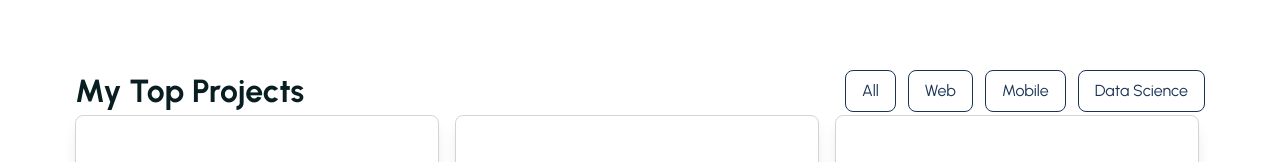
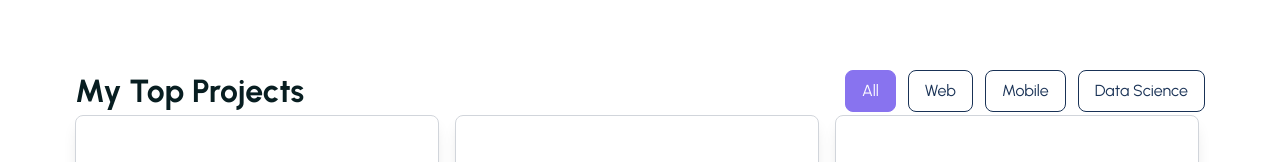
Before and after one commit to supuni97/my-portfolio, a React (Create React App) app: page / in a window 1280 px wide. Shown: the part 712-874 px from the top of the page. Built offline with nearby package versions, Linux system fonts and the light colour scheme.

Commit message:
updated package.json

```diff
--- a/package.json
+++ b/package.json
@@ -1,17 +1,20 @@
 {
   "name": "supuni-portfolio",
   "version": "0.1.0",
+  "homepage": "https://github.com/supuni97/my-portfolio",
   "private": true,
   "dependencies": {
     "@testing-library/jest-dom": "^5.17.0",
     "@testing-library/react": "^13.4.0",
     "@testing-library/user-event": "^13.5.0",
     "aos": "^2.3.4",
+    "gh-pages": "^6.3.0",
     "react": "^18.3.1",
     "react-countup": "^6.5.3",
     "react-dom": "^18.3.1",
     "react-scripts": "^5.0.1",
     "remixicon": "^4.3.0",
+    "swiper": "^11.2.6",
     "web-vitals": "^2.1.4"
   },
   "scripts": {
--- a/src/components/UI/Portfolio.jsx
+++ b/src/components/UI/Portfolio.jsx
@@ -51,25 +51,41 @@ const Portfolio = () => {
           <div className="flex gap-3">
             <button
               onClick={() => setSelectTab("all")}
-              className="py-2 px-4 text-smallTextColor border border-solid border-smallTextColor rounded-[8px]"
+              className={`py-2 px-4 border border-solid rounded-[8px] ${
+                selectTab === "all"
+                  ? "bg-primaryColor text-white border-primaryColor"
+                  : "text-smallTextColor border-smallTextColor"
+              }`}
             >
               All
             </button>
             <button
               onClick={() => setSelectTab("web")}
-              className="py-2 px-4 text-smallTextColor border border-solid border-smallTextColor rounded-[8px]"
+              className={`py-2 px-4 border border-solid rounded-[8px] ${
+                selectTab === "web"
+                  ? "bg-primaryColor text-white border-primaryColor"
+                  : "text-smallTextColor border-smallTextColor"
+              }`}
             >
               Web
             </button>
             <button
               onClick={() => setSelectTab("mobile")}
-              className="py-2 px-4 text-smallTextColor border border-solid border-smallTextColor rounded-[8px]"
+              className={`py-2 px-4 border border-solid rounded-[8px] ${
+                selectTab === "mobile"
+                  ? "bg-primaryColor text-white border-primaryColor"
+                  : "text-smallTextColor border-smallTextColor"
+              }`}
             >
               Mobile
             </button>
             <button
               onClick={() => setSelectTab("ds")}
-              className="py-2 px-4 text-smallTextColor border border-solid border-smallTextColor rounded-[8px]"
+              className={`py-2 px-4 border border-solid rounded-[8px] ${
+                selectTab === "ds"
+                  ? "bg-primaryColor text-white border-primaryColor"
+                  : "text-smallTextColor border-smallTextColor"
+              }`}
             >
               Data Science
             </button>
```
Also changed, not shown: 1 other file (tests, documents, lock files or other folders).
